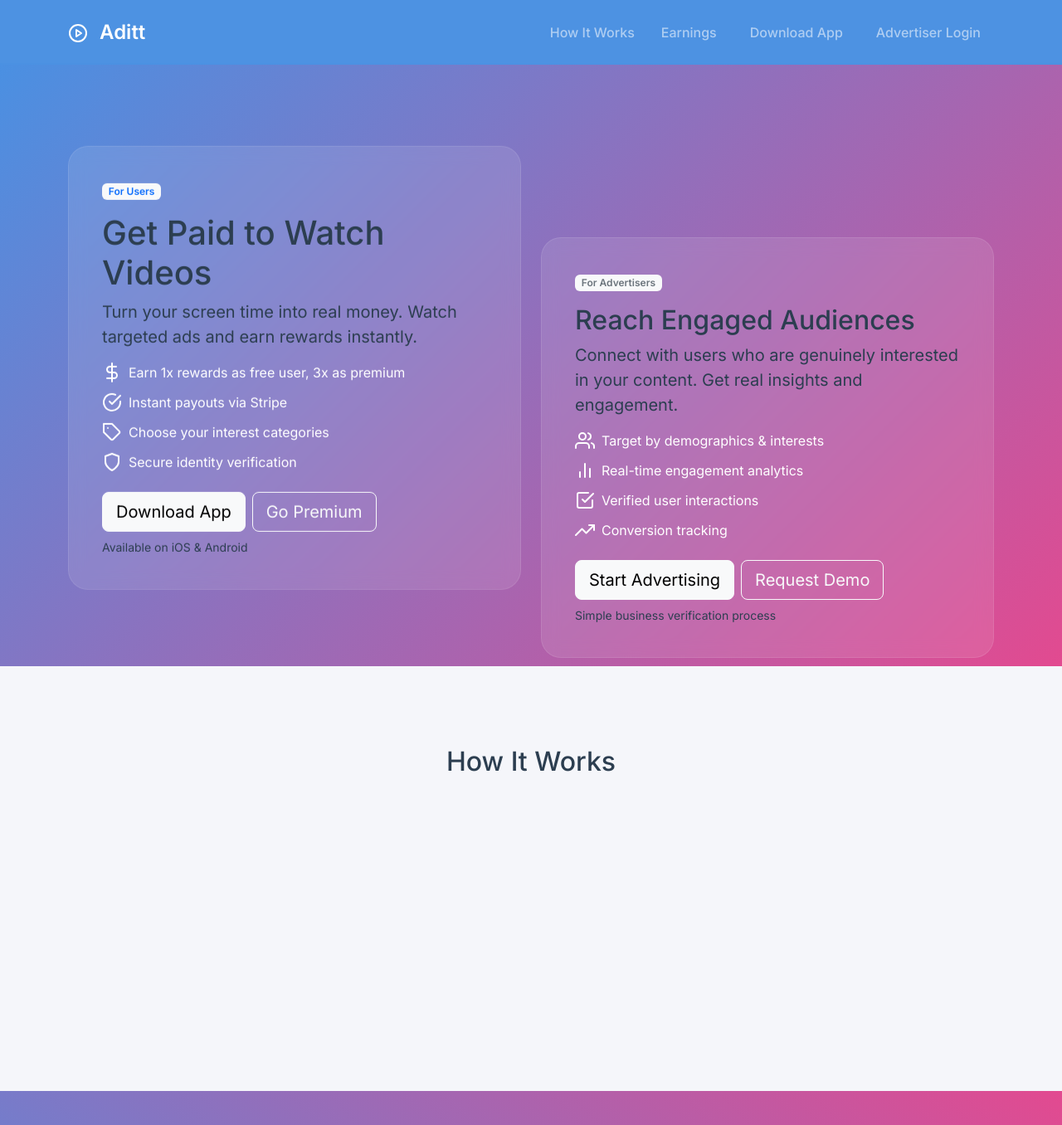
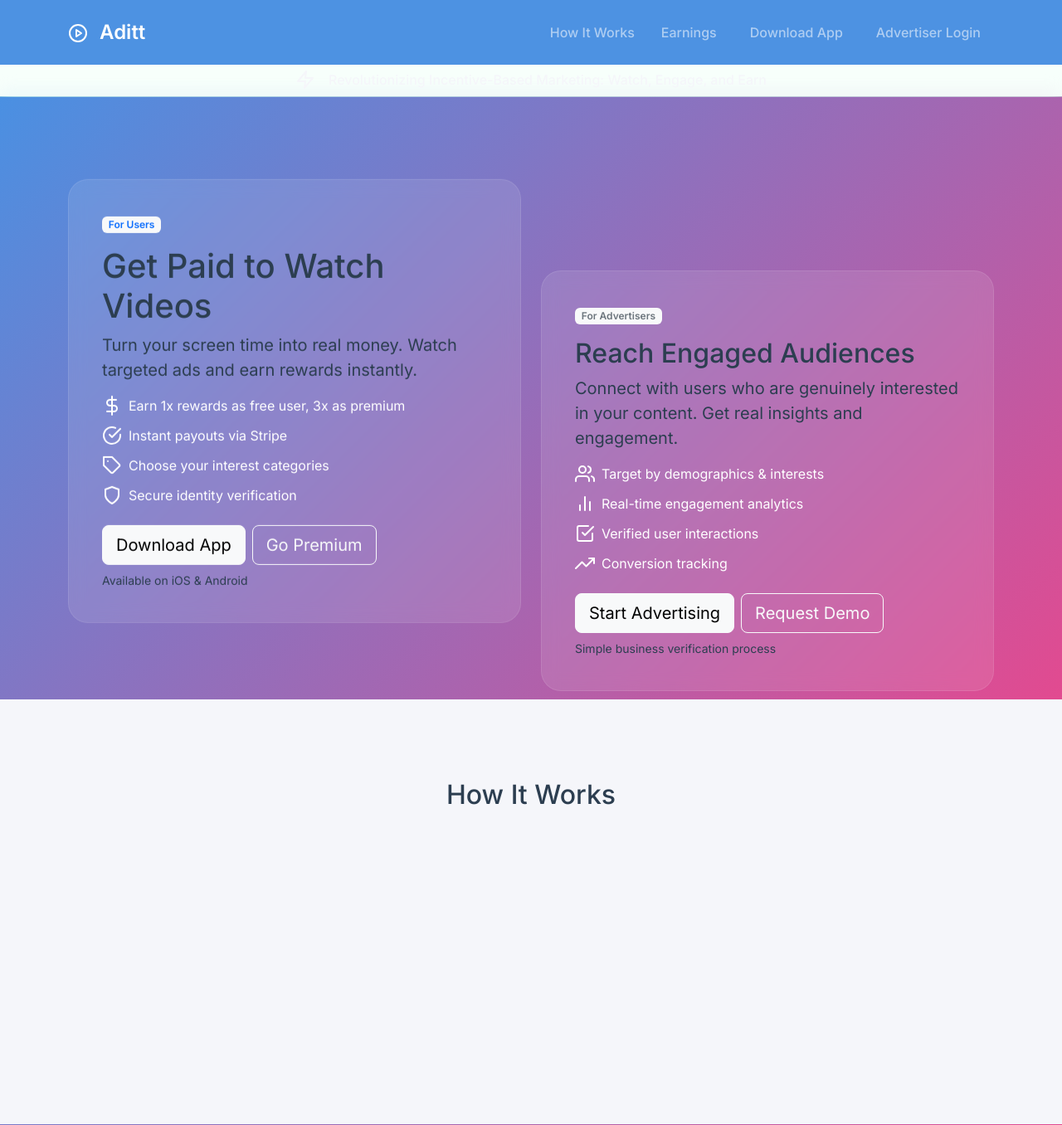
Before and after one commit to mlyongardiner/aditt-site, a Flask app: page / in a window 1280 px wide. Shown: the top 1356 px of the page at 83% size. Run offline with Flask 3, Linux system fonts and the light colour scheme; some libraries are stand-ins or nearby versions.

Commit message:
Agent query: Can you see the new announcement banner with the text 'Revolutionizing Incentive-Based Marketing: Watch, Engage, and Earn' between the navigation bar and hero section?
Add announcement banner to website.

Screenshot: https://storage.googleapis.com/screenshot-production-us-central1/0ffc51b7-d2cf-49eb-bf3c-e417bce69829/f10afc0f-1060-4b67-9913-16bb1fd835fb.jpg

```diff
--- a/static/css/style.css
+++ b/static/css/style.css
@@ -35,6 +35,7 @@ body {
     background: linear-gradient(135deg, var(--primary-color) 0%, var(--secondary-color) 100%);
     position: relative;
     padding: 4rem 0;
+    margin-top: 40px; /* Adjustment for announcement banner */
 }
 
 .hero-content {
@@ -178,6 +179,7 @@ body {
     width: 20px;
     height: 20px;
     color: var(--primary-color);
+}
 /* Earnings Calculator */
 .earnings-calculator {
     background: var(--light);
@@ -239,7 +241,6 @@ body {
 
 .earnings-benefits i {
     color: var(--primary-color);
-}
 }
 
 /* Animations */
@@ -529,3 +530,27 @@ body {
     height: 32px;
     width: auto;
 }
+
+/* Announcement Banner */
+.announcement-banner {
+    background: rgba(171, 255, 210, 0.1);
+    backdrop-filter: blur(10px);
+    border-bottom: 1px solid rgba(171, 255, 210, 0.2);
+    position: fixed;
+    top: 76px;
+    width: 100%;
+    z-index: 1000;
+}
+
+.announcement-text {
+    color: var(--light);
+    font-weight: 500;
+    display: flex;
+    align-items: center;
+    justify-content: center;
+    gap: 0.5rem;
+}
+
+.announcement-text i {
+    color: #ABFFD2;
+}
--- a/templates/index.html
+++ b/templates/index.html
@@ -38,6 +38,18 @@
             </div>
         </div>
     </nav>
+
+    <!-- Announcement Banner -->
+    <div class="announcement-banner">
+        <div class="container">
+            <div class="text-center py-2">
+                <span class="announcement-text">
+                    <i data-feather="zap" class="me-2"></i>
+                    Revolutionizing Incentive-Based Marketing: Watch, Engage, and Earn
+                </span>
+            </div>
+        </div>
+    </div>
 
     <!-- Hero Section -->
     <section class="hero">
```
